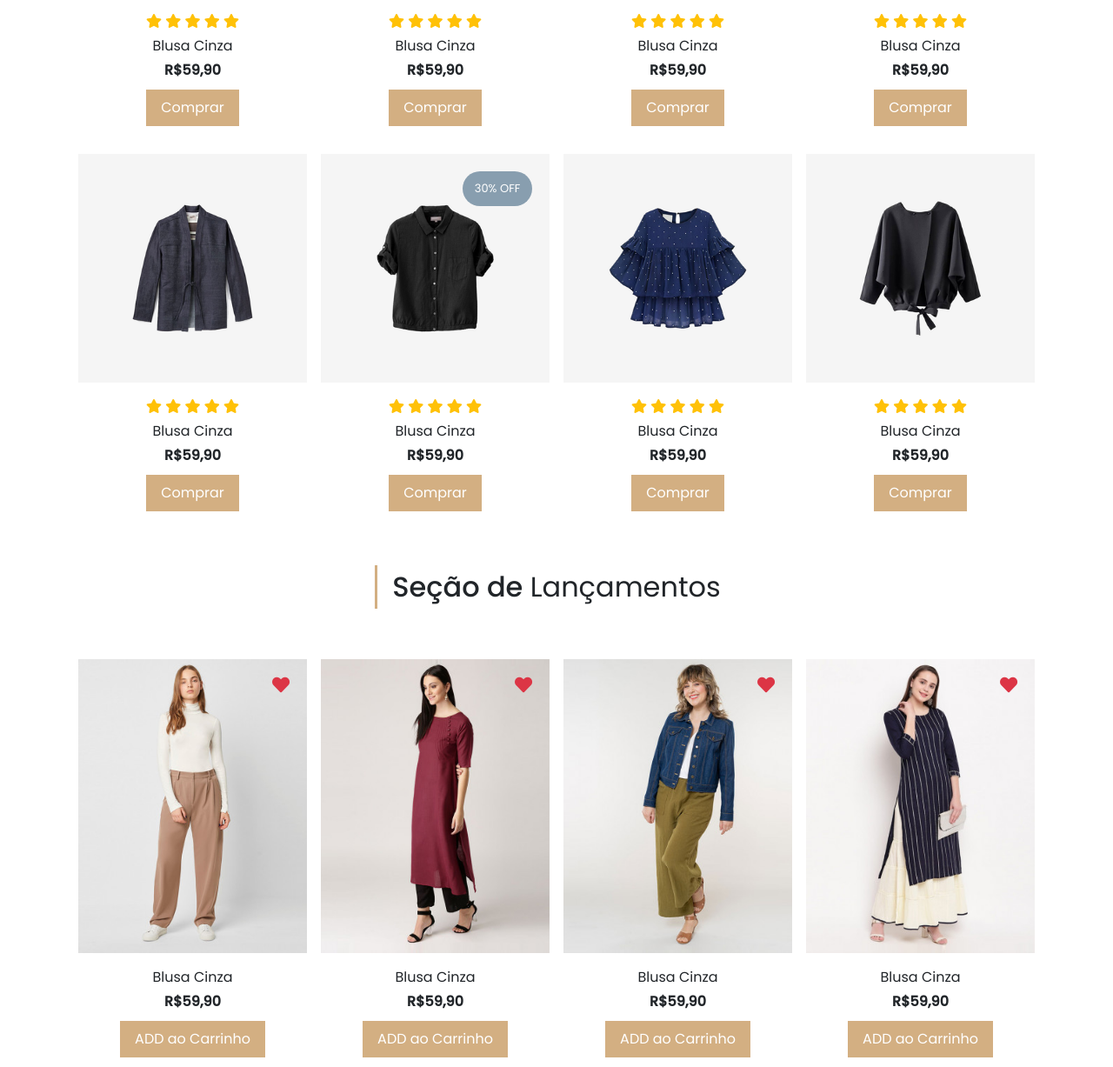
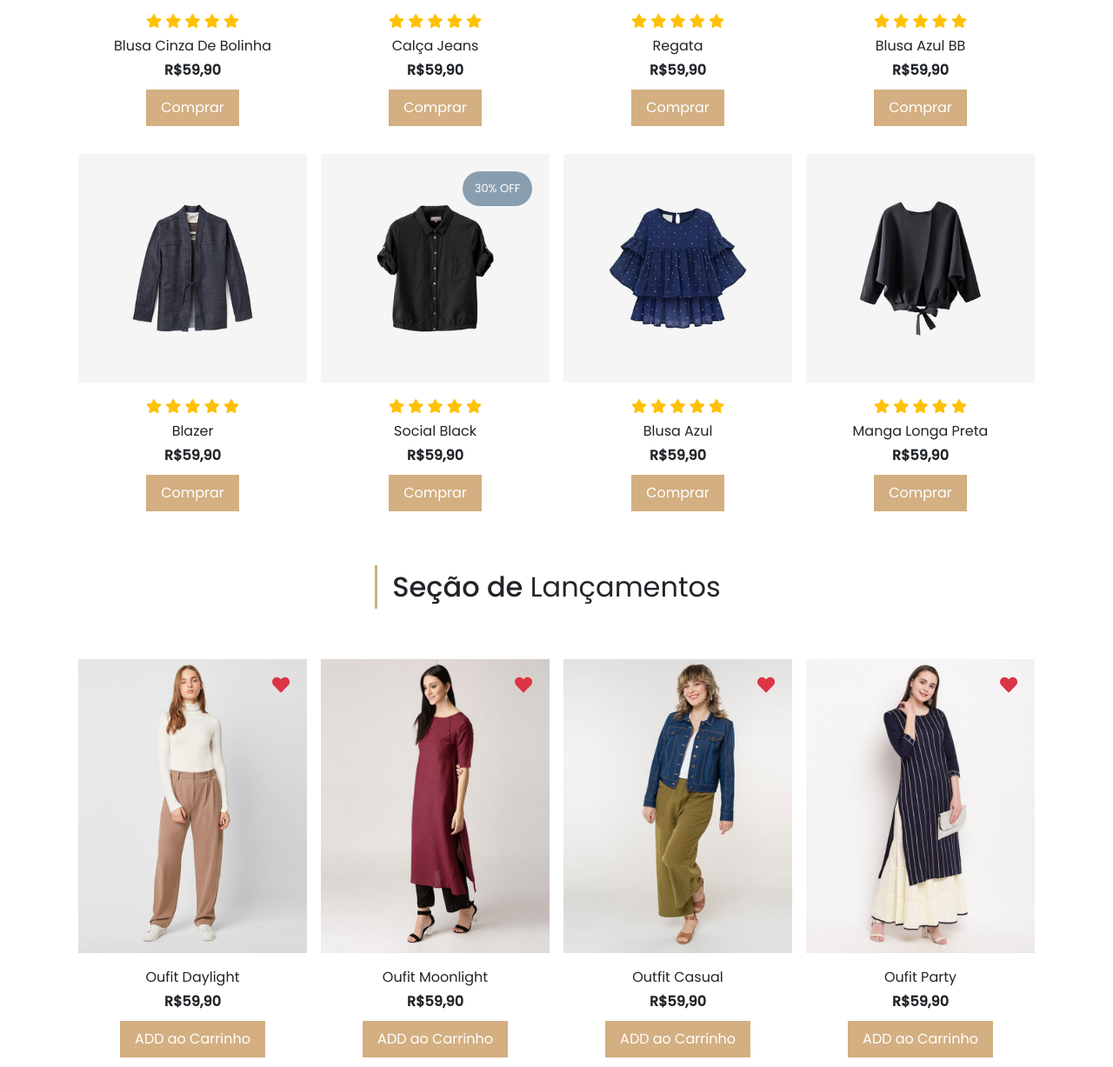
Before and after one commit to RodrigoGuedesdaSilva/Desafio_01_Gama_XP39, a plain HTML site: page index.html in a window 1280 px wide. Shown: the part 1449-2676 px from the top of the page at 87% size. Drawn offline with nearby package versions, Linux system fonts and the light colour scheme; a web font is replaced by a local one.

Commit message:
Changed product names

```diff
--- a/index.html
+++ b/index.html
@@ -141,7 +141,7 @@
                                 <span class="text-warning"><i class="fas fa-star"></i></span>
                                 <span class="text-warning"><i class="fas fa-star"></i></span>
                             </div>
-                            <p class="text-capitalize my-1">Blusa Cinza</p>
+                            <p class="text-capitalize my-1">Blusa Cinza de Bolinha</p>
                             <span class="fw-bold">R$59,90</span> <br>
                             <a href="product.html" class="btn">Comprar</a>
                         </div>
@@ -160,7 +160,7 @@
                                 <span class="text-warning"><i class="fas fa-star"></i></span>
                                 <span class="text-warning"><i class="fas fa-star"></i></span>
                             </div>
-                            <p class="text-capitalize my-1">Blusa Cinza</p>
+                            <p class="text-capitalize my-1">Calça Jeans</p>
                             <span class="fw-bold">R$59,90</span> <br>
                             <a href="product.html" class="btn">Comprar</a>
                         </div>
@@ -179,7 +179,7 @@
                                 <span class="text-warning"><i class="fas fa-star"></i></span>
                                 <span class="text-warning"><i class="fas fa-star"></i></span>
                             </div>
-                            <p class="text-capitalize my-1">Blusa Cinza</p>
+                            <p class="text-capitalize my-1">Regata</p>
                             <span class="fw-bold">R$59,90</span> <br>
                             <a href="product.html" class="btn">Comprar</a>
                         </div>
@@ -198,7 +198,7 @@
                                 <span class="text-warning"><i class="fas fa-star"></i></span>
                                 <span class="text-warning"><i class="fas fa-star"></i></span>
                             </div>
-                            <p class="text-capitalize my-1">Blusa Cinza</p>
+                            <p class="text-capitalize my-1">Blusa Azul BB</p>
                             <span class="fw-bold">R$59,90</span> <br>
                             <a href="product.html" class="btn">Comprar</a>
                         </div>
@@ -217,7 +217,7 @@
                                 <span class="text-warning"><i class="fas fa-star"></i></span>
                                 <span class="text-warning"><i class="fas fa-star"></i></span>
                             </div>
-                            <p class="text-capitalize my-1">Blusa Cinza</p>
+                            <p class="text-capitalize my-1">Blazer</p>
                             <span class="fw-bold">R$59,90</span> <br>
                             <a href="product.html" class="btn">Comprar</a>
                         </div>
@@ -236,7 +236,7 @@
                                 <span class="text-warning"><i class="fas fa-star"></i></span>
                                 <span class="text-warning"><i class="fas fa-star"></i></span>
                             </div>
-                            <p class="text-capitalize my-1">Blusa Cinza</p>
+                            <p class="text-capitalize my-1">Social Black</p>
                             <span class="fw-bold">R$59,90</span> <br>
                             <a href="product.html" class="btn">Comprar</a>
                         </div>
@@ -255,7 +255,7 @@
                                 <span class="text-warning"><i class="fas fa-star"></i></span>
                                 <span class="text-warning"><i class="fas fa-star"></i></span>
                             </div>
-                            <p class="text-capitalize my-1">Blusa Cinza</p>
+                            <p class="text-capitalize my-1">Blusa Azul</p>
                             <span class="fw-bold">R$59,90</span> <br>
                             <a href="product.html" class="btn">Comprar</a>
                         </div>
@@ -274,7 +274,7 @@
                                 <span class="text-warning"><i class="fas fa-star"></i></span>
                                 <span class="text-warning"><i class="fas fa-star"></i></span>
                             </div>
-                            <p class="text-capitalize my-1">Blusa Cinza</p>
+                            <p class="text-capitalize my-1">Manga Longa Preta</p>
                             <span class="fw-bold">R$59,90</span> <br>
                             <a href="product.html" class="btn">Comprar</a>
                         </div>
@@ -301,7 +301,7 @@
                         </span>
                     </div>
                     <div class="text-center">
-                        <p class="text-capitalize mt-3 mb-1">blusa cinza</p>
+                        <p class="text-capitalize mt-3 mb-1">Oufit Daylight</p>
                         <span class="fw-bold d-block">R$59,90</span>
                         <a href="" class="btn">ADD ao Carrinho</a>
                     </div>
@@ -315,7 +315,7 @@
                         </span>
                     </div>
                     <div class="text-center">
-                        <p class="text-capitalize mt-3 mb-1">blusa cinza</p>
+                        <p class="text-capitalize mt-3 mb-1">Oufit Moonlight</p>
                         <span class="fw-bold d-block">R$59,90</span>
                         <a href="" class="btn">ADD ao Carrinho</a>
                     </div>
@@ -329,7 +329,7 @@
                         </span>
                     </div>
                     <div class="text-center">
-                        <p class="text-capitalize mt-3 mb-1">blusa cinza</p>
+                        <p class="text-capitalize mt-3 mb-1">Outfit Casual</p>
                         <span class="fw-bold d-block">R$59,90</span>
                         <a href="" class="btn">ADD ao Carrinho</a>
                     </div>
@@ -343,7 +343,7 @@
                         </span>
                     </div>
                     <div class="text-center">
-                        <p class="text-capitalize mt-3 mb-1">blusa cinza</p>
+                        <p class="text-capitalize mt-3 mb-1">Oufit Party</p>
                         <span class="fw-bold d-block">R$59,90</span>
                         <a href="" class="btn">ADD ao Carrinho</a>
                     </div>
```
